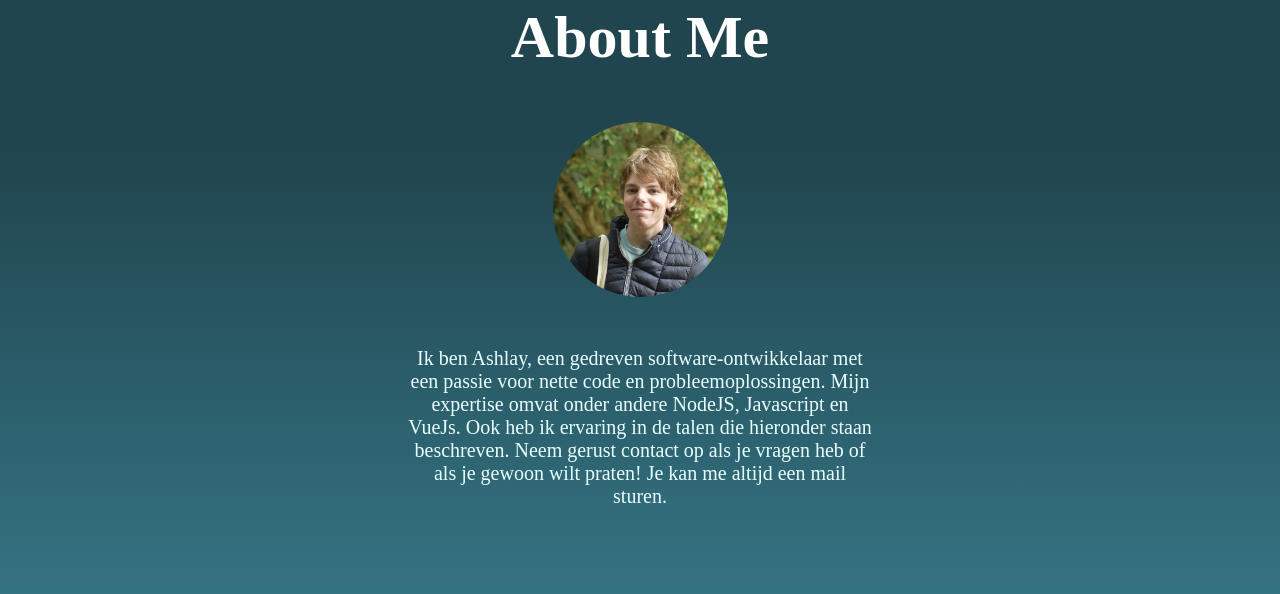
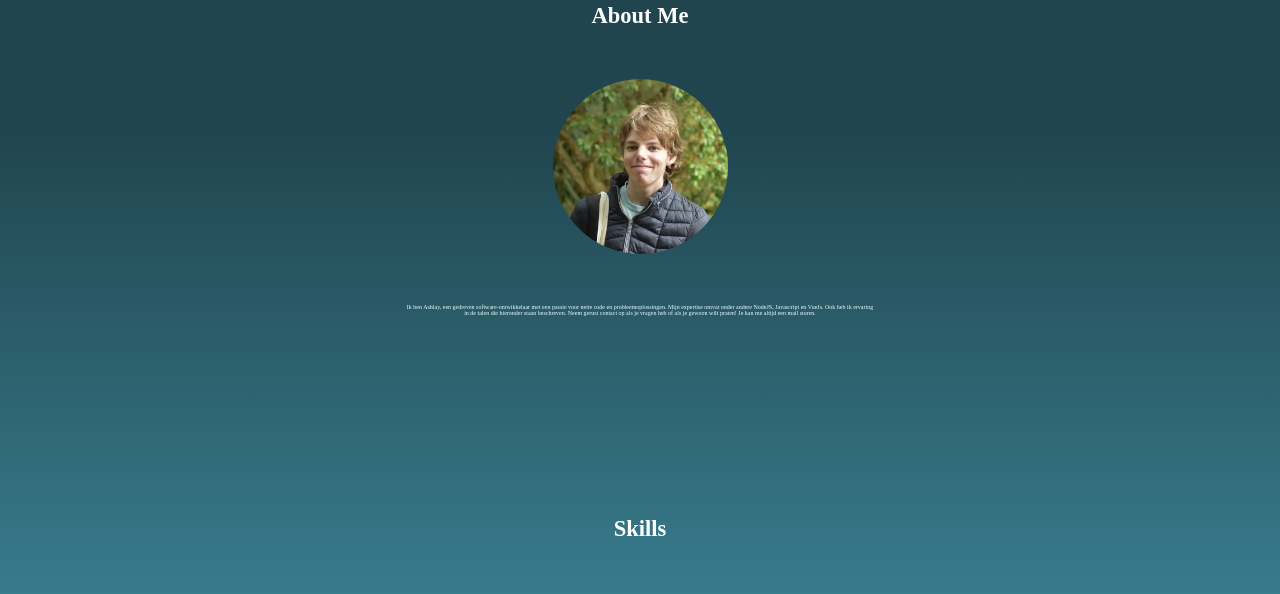
Before and after one commit to Ashlayyy/Portfolio-ashlay, a website: page public/html/index.html in a window 1280 px wide. Shown: the part 867-1461 px from the top of the page. Drawn offline with Linux system fonts and the light colour scheme.

Commit message:
Change font-size in mediaqueries

```diff
--- a/public/scss/abstracts/_mediaqueries.scss
+++ b/public/scss/abstracts/_mediaqueries.scss
@@ -2,6 +2,7 @@
     body {
         height: max-content;
         background-color: red;
+        font-size: 75%;
     }
 
     .projects {
@@ -20,6 +21,7 @@
         &_text {
             text-align: center;
             min-width: 30ch;
+            font-size: 60%;
         }
 
         &_figure {
```
Also changed, not shown: public/css/style.css, 1 other file.
